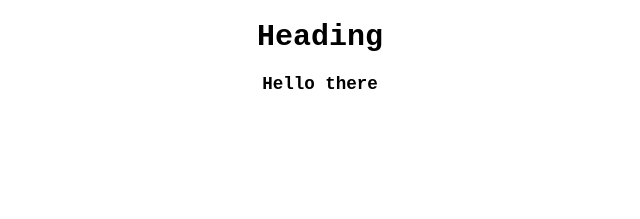
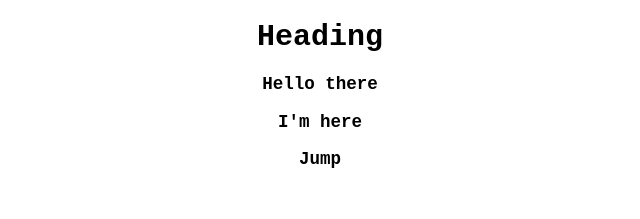
Before and after one commit to Legendary-Folah/new-way, a React (Create React App) app: page / in a window 1280 px wide. Shown: the top 219 px of the page, without its empty margins (320-960 px from the left). Built offline with nearby package versions, Linux system fonts and the light colour scheme.

Commit message:
Minimal touches

```diff
--- a/src/components/FragmentComponent.js
+++ b/src/components/FragmentComponent.js
@@ -5,6 +5,8 @@ function FragmentComponent() {
     <>
         <h1>Heading</h1>
         <h3>Hello there</h3>
+        <h3>I'm here</h3>
+        <h3>Jump</h3>
     </>
   );
 }
```
